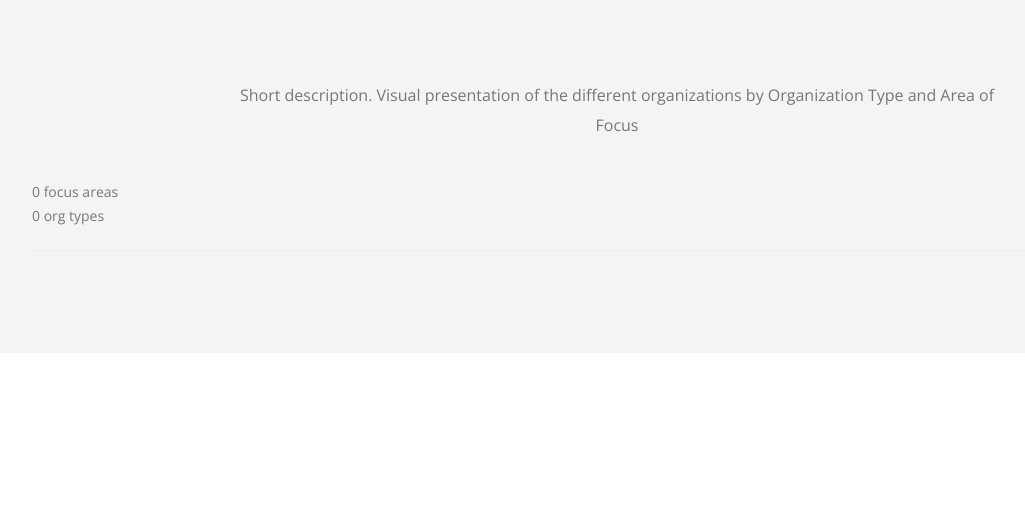
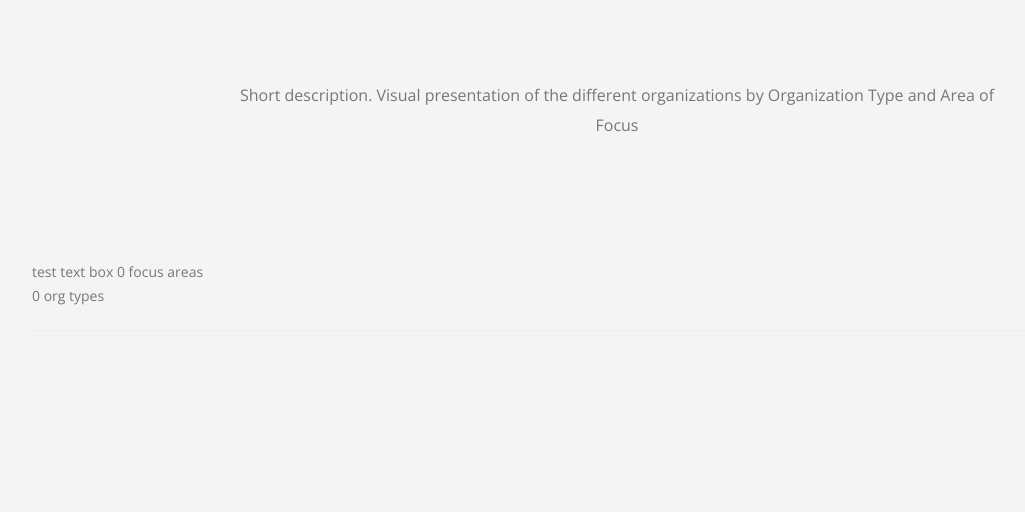
Before and after one commit to daveselinger/greenbase, a PHP site: page /snapshot.php in a window 1280 px wide. Shown: the part 94-606 px from the top of the page, without its empty margins (23-1048 px from the left). Run offline with PHP 8.4, Linux system fonts and the light colour scheme; data that the repository does not hold is empty.

Commit message:
cj trying to put snapshot into lower section 01

```diff
--- a/snapshot.php
+++ b/snapshot.php
@@ -39,8 +39,10 @@
 						</div>
 					</div>
 
-				  <div class="row"> <div class="col-sm-12">
+				<section class="article-single">
           <p>
+test text box
+
 <?php include 'snapshot_logic.php'; ?>
 </p>
         </div></div>
```
